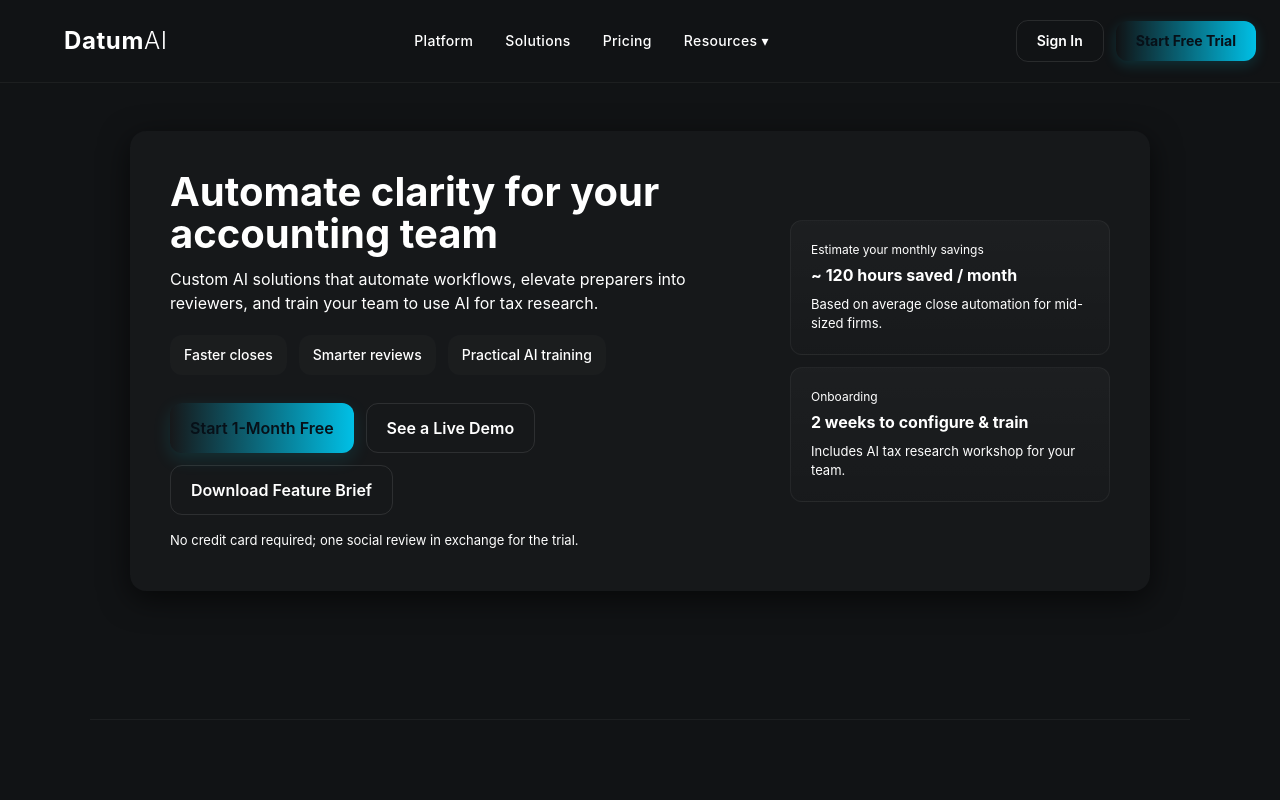
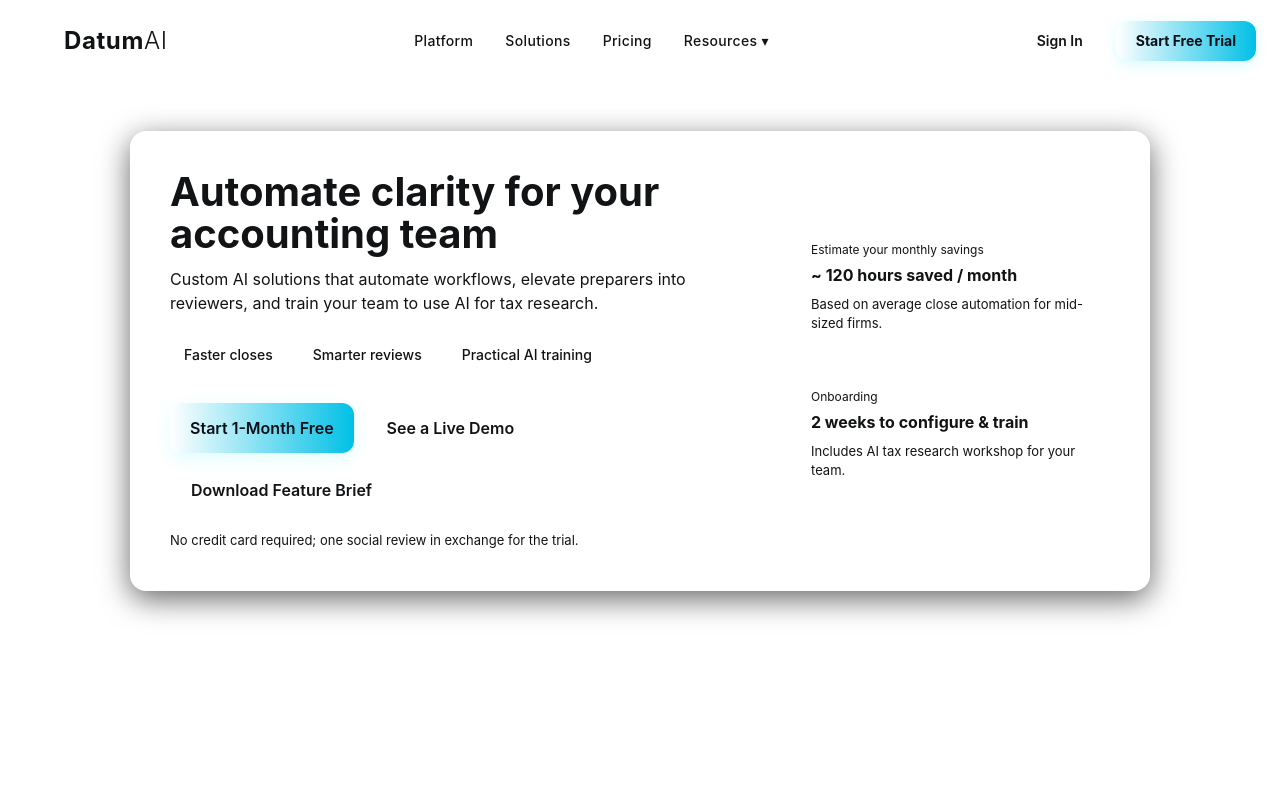
Before and after one commit to kietpham0810/Fintech-Hub-Global, a React (Vite) app: page / in a window 1280 px wide. Shown: the top 800 px of the page. Built offline with nearby package versions, Linux system fonts and the light colour scheme.

Commit message:
update V1

```diff
--- a/src/index.css
+++ b/src/index.css
@@ -1,24 +1,24 @@
 @import "tailwindcss";
 
 @theme {
-  /* Khai báo bảng màu chuẩn của Datum AI */
-  --color-datum-dark: #111315; /* Dark Charcoal Background */
-  --color-datum-cyan: #00F0FF; /* Neon Cyan Accents */
-  --color-datum-white: #FFFFFF;
-  --color-datum-text-gray: #A1A1AA;
-  --color-datum-card: #1A1D21; /* Màu nền cho các thẻ Card bên trong */
+  /* Bảng màu được đảo ngược cho Light Theme */
+  --color-datum-dark: #FFFFFF;    /* Đổi nền thành trắng */
+  --color-datum-white: #111315;   /* Đổi chữ thành tối (Dark Charcoal) */
+  --color-datum-cyan: #008899;    /* Điều chỉnh nhẹ tone Cyan để dễ nhìn trên nền trắng */
+  --color-datum-text-gray: #52525B; /* Xám tối hơn để giữ độ tương phản */
+  --color-datum-card: #F4F4F5;    /* Màu nền card nhạt */
 
   /* Khai báo Font */
   --font-sans: 'Inter', sans-serif;
 
-  /* Khai báo Border Radius (Bo góc) */
+  /* Khai báo Border Radius */
   --radius-4xl: 2rem;
   --radius-5xl: 3rem;
   --radius-6xl: 4rem;
 }
 
 body {
-  /* Đã sửa: Nền tối, chữ sáng cho toàn bộ ứng dụng */
+  /* Thiết lập nền trắng, chữ tối */
   background-color: var(--color-datum-dark);
   color: var(--color-datum-white);
   font-family: var(--font-sans);
```
